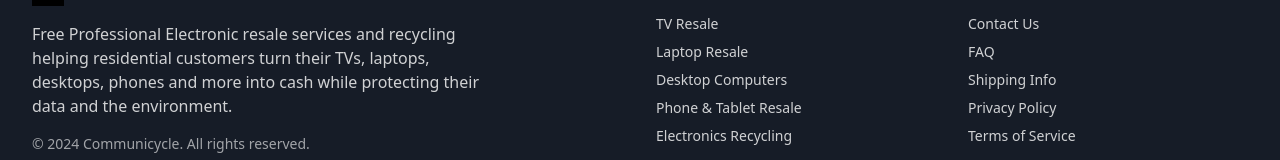
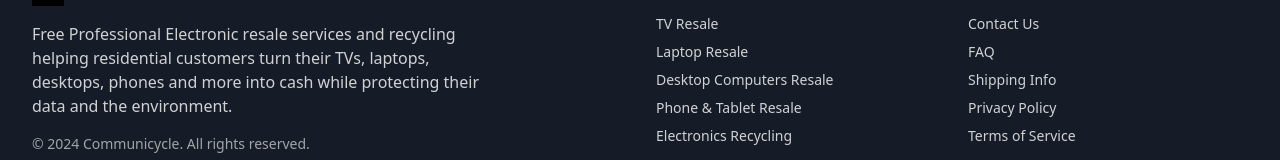
Before and after one commit to Communicycle/communicycle, a React (Vite) app: page / in a window 1280 px wide. Shown: the part 2833-2993 px from the top of the page. Built offline with nearby package versions, Linux system fonts and the light colour scheme.

Commit message:
Visual edit in Lovable
Edited UI in Lovable

```diff
--- a/src/components/Footer.tsx
+++ b/src/components/Footer.tsx
@@ -22,7 +22,7 @@ const Footer = () => {
             <ul className="space-y-2 text-background/80 text-sm">
               <li>TV Resale</li>
               <li>Laptop Resale</li>
-              <li>Desktop Computers</li>
+              <li>Desktop Computers Resale</li>
               <li>Phone & Tablet Resale</li>
               <li>Electronics Recycling</li>
             </ul>
```
